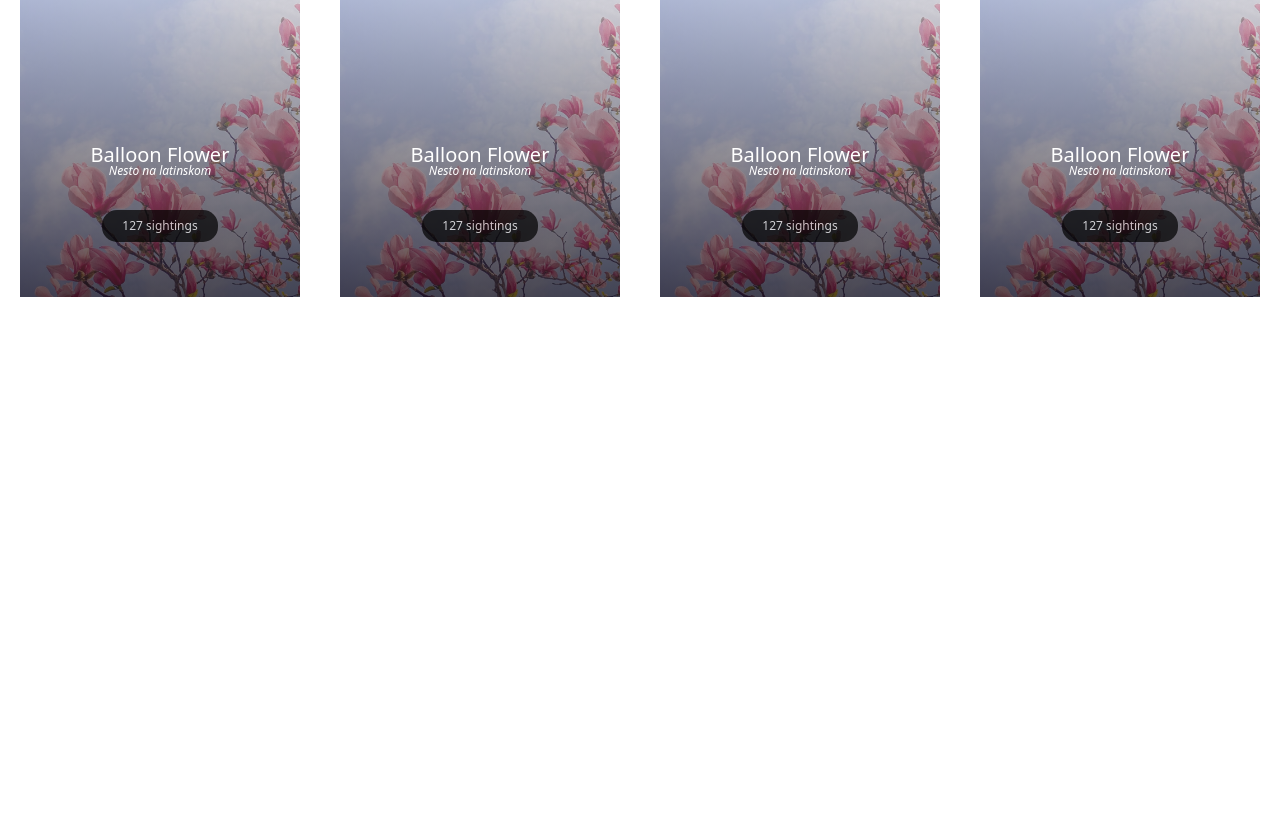
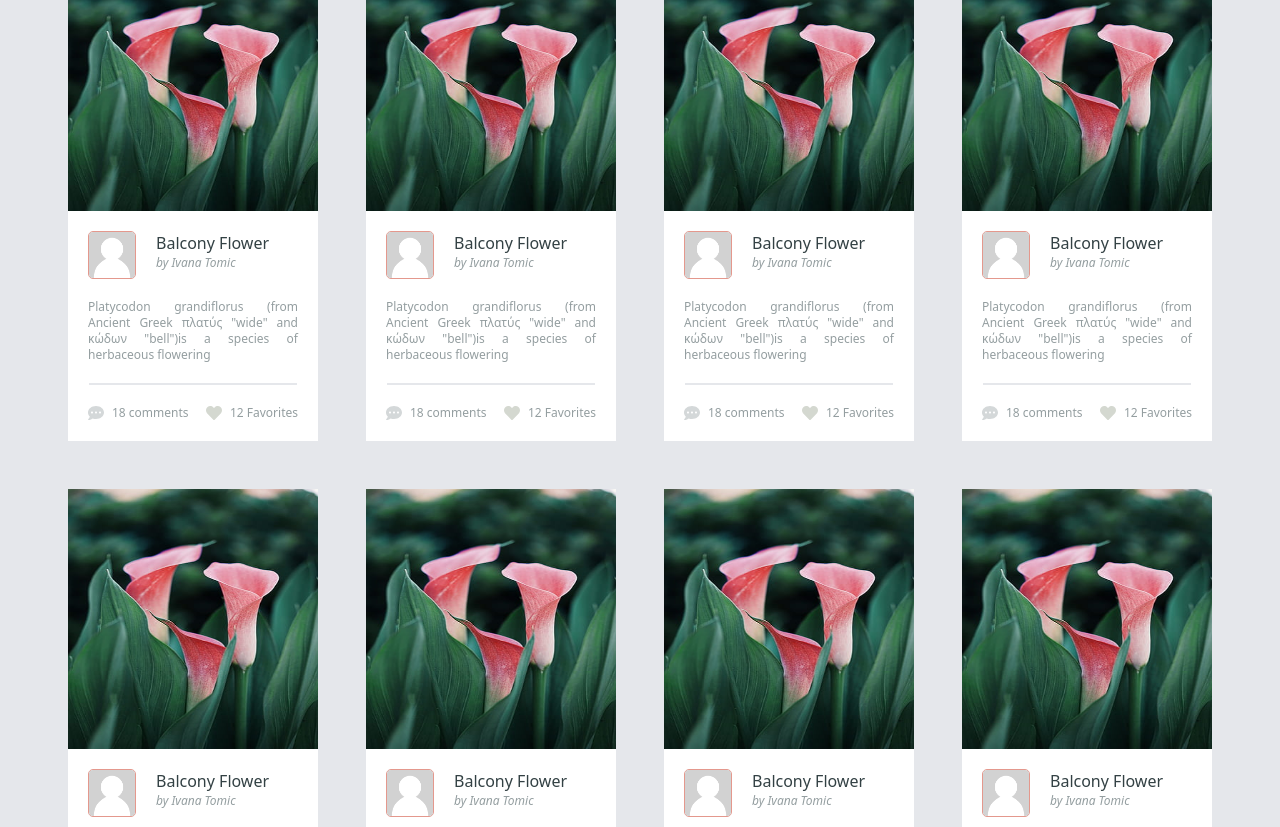
Before and after one commit to ivanatomic43/flowerspot, a React (Create React App) app: page / in a window 1280 px wide. Shown: the part 813-1640 px from the top of the page. Before the commit the page ends 1130 px from the top, so only its background shows below. Built offline with nearby package versions, Linux system fonts and the light colour scheme; no server answers.

Commit message:
Personalized Flower Card

```diff
--- a/src/components/FlowerList.tsx
+++ b/src/components/FlowerList.tsx
@@ -1,13 +1,18 @@
 import FlowerListItem from "./FlowerListItem"
+import PersonalizedFlowerListItem from "./PersonalizedFlowerListItem"
 
 function FlowerList() : JSX.Element {
   return (
     <div className='container'>
-       <div className='flower-container'>
-        <FlowerListItem />
-        <FlowerListItem />
-        <FlowerListItem />
-        <FlowerListItem />
+       <div className='flower-container bg-gray-200'>
+        <PersonalizedFlowerListItem />
+        <PersonalizedFlowerListItem />
+        <PersonalizedFlowerListItem />
+        <PersonalizedFlowerListItem />
+        <PersonalizedFlowerListItem />
+        <PersonalizedFlowerListItem />
+        <PersonalizedFlowerListItem />
+        <PersonalizedFlowerListItem />
       </div>
     </div>
   )
--- /dev/null
+++ b/src/components/PersonalizedFlowerListItem.tsx
@@ -0,0 +1,36 @@
+import flower from '../images/flower.jpg'
+import avatar from '../images/avatar.jpg'
+import { FaCommentDots, FaHeart } from "react-icons/fa";
+
+function PersonalizedFlowerListItem() {
+  return (
+    <div className='flex flex-col m-6 card-custom'>
+      <div className='bg-red-200'>
+        <img src={flower} alt="flower" className='personal-image-div w-full' />
+      </div>
+      <div className='bg-white'>
+        <div className='flex flex-row text-center w-full m-5'>
+          <img src={avatar} alt="avatar" className='img-avatar mr-5 w-12 h-12'/>
+          <div className='text-left'>
+            <h2 className='text-[#334144]'>Balcony Flower</h2>
+            <p className='text-xs text-[#949EA0] italic'>by Ivana Tomic</p>
+          </div>
+        </div>
+        <p className="text-xs m-5 text-[#949EA0] text-justify">Platycodon grandiflorus (from Ancient Greek πλατύς "wide" and κώδων "bell")is a species of herbaceous flowering</p>
+        <div className='border-b-2 w-5/6 m-auto'></div>
+        <div className='flex flex-row justify-between p-4 m-1'>
+          <div className='flex flex-row'>
+            <FaCommentDots className='text-[#D4D8D9]' />
+            <p className='text-xs text-[#949EA0] ml-2'>18 comments</p>
+          </div>
+          <div className='flex flex-row'>
+            <FaHeart className='text-[#D4D8D0]' />
+            <p className='text-xs text-[#949EA0] ml-2'>12 Favorites</p>
+          </div>
+        </div>
+      </div>
+    </div>
+  )
+}
+
+export default PersonalizedFlowerListItem
--- a/src/css/style.css
+++ b/src/css/style.css
@@ -150,6 +150,10 @@
   display: inline-block;
 }
 
+.personal-image-div {
+  max-height: 260px;
+}
+
 .flower-list-item-content {
   text-align: center;
   margin-top: 200px;
@@ -179,14 +183,6 @@
 .flower-item-btn:hover {
   background-color: rgb(236,188,179);
   opacity: 0.9;
-}
-
-
-.modal-content {
-
-}
-
-.modal-container {
 }
 
 /* New Modal */
@@ -248,3 +244,8 @@
   border: 0.1rem solid rgba(228,152,141,1);
   border-radius: 5px;
 }
+
+
+.card-custom {
+  max-width: 250px;
+}
--- a/src/hooks/useUserData.ts
+++ b/src/hooks/useUserData.ts
@@ -30,7 +30,7 @@ const useUserData = () => {
 
       getUserData();
     }
-  }, []);
+  });
 
   return { userData }
 }
```
Also changed, not shown: src/images/flower.jpg (added).
